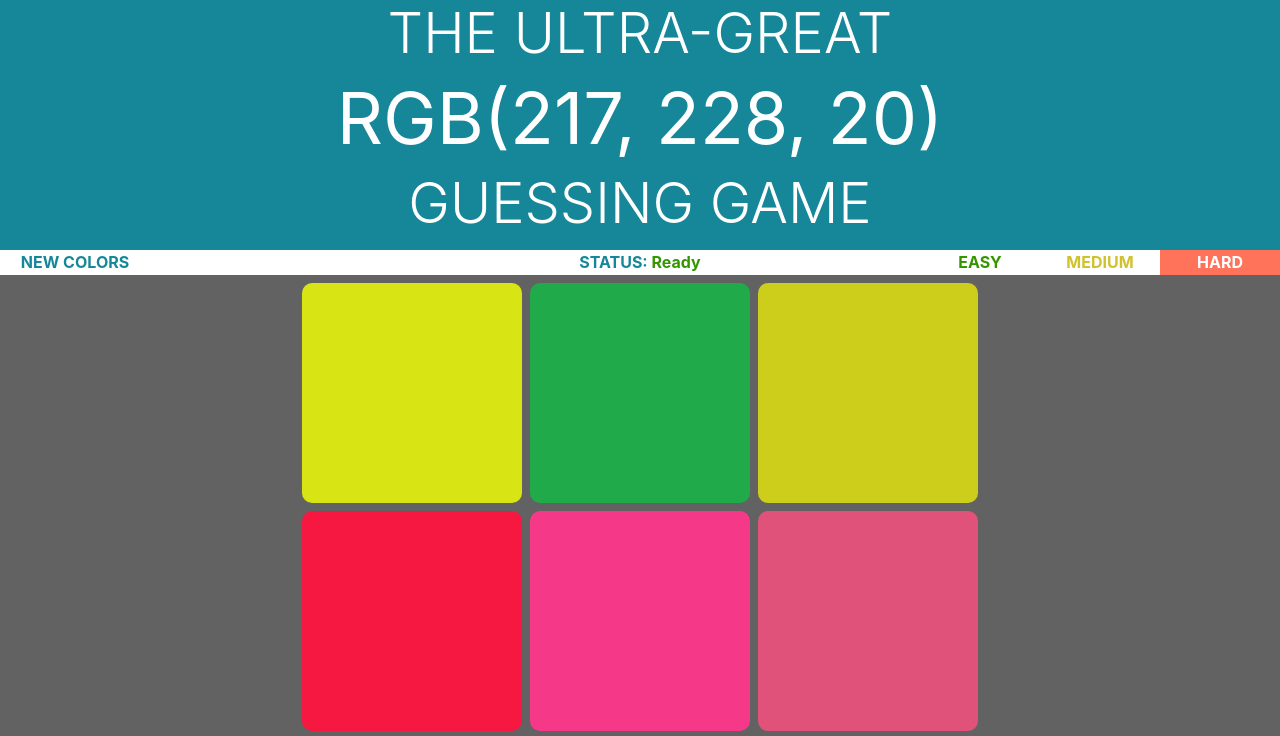
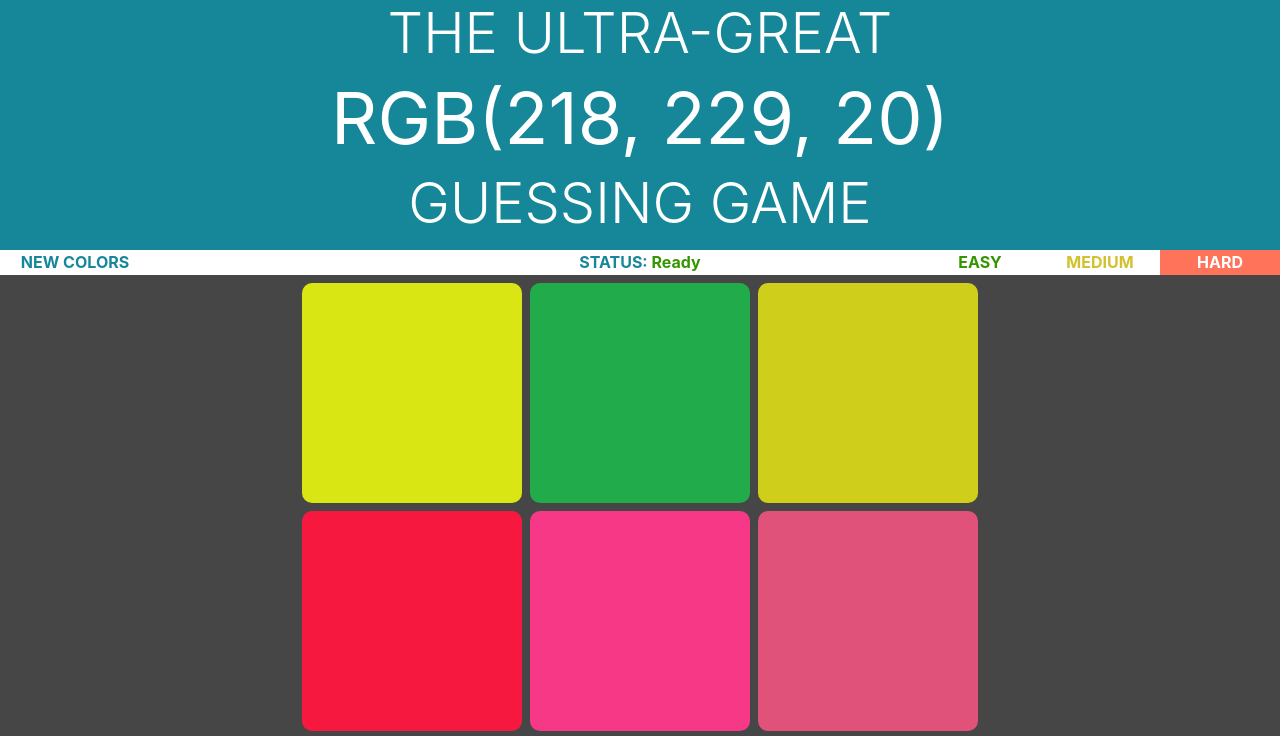
Before and after one commit to krystianksiazek/RGB-Guessing-Game, a plain HTML site: page index.html in a window 1280 px wide. Shown: the top 736 px of the page. Drawn offline with nearby package versions, Linux system fonts and the light colour scheme.

Commit message:
Several improvements have been made.

```diff
--- a/code.js
+++ b/code.js
@@ -8,8 +8,6 @@ var easyCaller = document.getElementById("levelEasyBtn");
 var mediumCaller = document.getElementById("levelMediumBtn");
 var hardCaller = document.getElementById("levelHardBtn");
 var colors = document.querySelectorAll(".oneOfColors");
-var min = 0;
-var max = 255;
 var correctColorSquare;
 var maxDependDifficulty = 9;
 var correctRed;
@@ -20,11 +18,11 @@ resizeSquares();
 statusValue.textContent = "Ready";
 dropdownDifficulty.textContent = "HARD";
 function randomColorSyntax() {
-  return Math.floor(Math.random() * (+max - +min)) + +min;;
+  return Math.floor(Math.random() * 256);
 }
 
 function correctSquare() {
-  correctColorSquare = Math.floor(Math.random() * (+maxDependDifficulty - +0)) + +0;;
+  correctColorSquare = Math.floor(Math.random() * maxDependDifficulty);
 }
 
 function easyDifficulty() {
@@ -75,7 +73,6 @@ hardCaller.classList.add("levelHardBtnActive");
 function newColor() {
   tryNums = 1;
   correctSquare();
-
   correctRed = randomColorSyntax();
   correctGreen = randomColorSyntax();
   correctBlue = randomColorSyntax();
@@ -106,7 +103,7 @@ function newColor() {
 
 function checkHit(target, targetID) {
   if (targetID === "color" + (correctColorSquare + 1)) {
-    statusValue.textContent = "You win! Number of tries: " + tryNums;
+    statusValue.textContent = "Correct! Number of tries: " + tryNums;
     for (i = 0; i <= (maxDependDifficulty - 1); i++) {
       colors[i].style.visibility = "visible";
       colors[i].setAttribute("onclick", "");
--- a/index.html
+++ b/index.html
@@ -7,6 +7,7 @@
     <script src="https://stackpath.bootstrapcdn.com/bootstrap/4.4.1/js/bootstrap.min.js" integrity="sha384-wfSDF2E50Y2D1uUdj0O3uMBJnjuUD4Ih7YwaYd1iqfktj0Uod8GCExl3Og8ifwB6" crossorigin="anonymous"></script>
     <link rel="stylesheet" href="https://stackpath.bootstrapcdn.com/bootstrap/4.4.1/css/bootstrap.min.css" integrity="sha384-Vkoo8x4CGsO3+Hhxv8T/Q5PaXtkKtu6ug5TOeNV6gBiFeWPGFN9MuhOf23Q9Ifjh" crossorigin="anonymous">
     <link rel="stylesheet" type="text/css" href="style.css">
+    <link rel="shortcut icon" href="Favicon.png">
     <title>
       RGB Guessing Game
     </title>
--- a/style.css
+++ b/style.css
@@ -1,5 +1,5 @@
 body {
-  background-color: rgb(98, 98, 98);
+  background-color: rgb(70, 70, 70);
   -webkit-user-select: none;
   -moz-user-select: none;
   -ms-user-select: none;
```
Also changed, not shown: Favicon.png (added).
